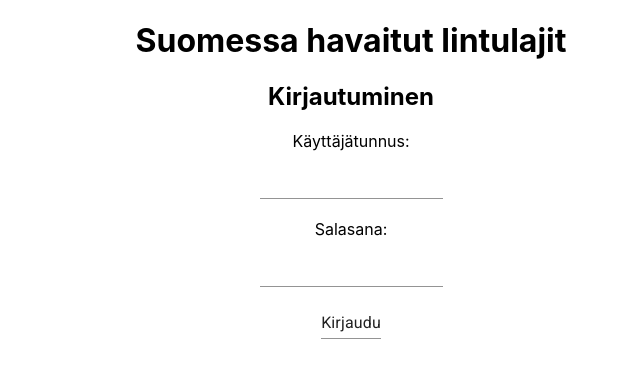
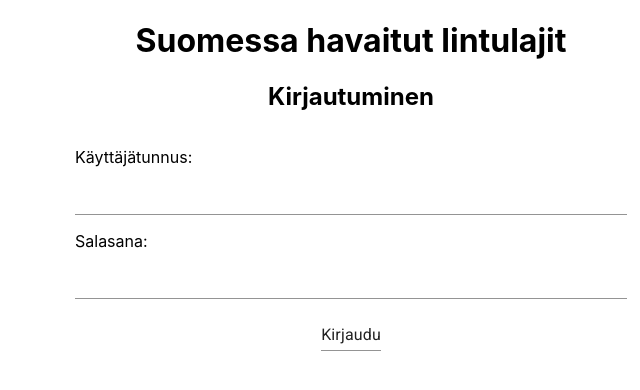
Before and after one commit to halarotu/birdlog-frontend, a React (Create React App) app: page /login in a window 1280 px wide. Shown: the top 390 px of the page, without its empty margins (289-929 px from the left). Built offline with nearby package versions, Linux system fonts and the light colour scheme; no server answers.

Commit message:
Use FormInputElements in Login page

```diff
--- a/src/components/Login.tsx
+++ b/src/components/Login.tsx
@@ -2,6 +2,7 @@ import {useState} from 'react'
 import {Redirect, Route} from 'react-router-dom'
 import {Input} from '@material-ui/core';
 import Cookies from 'universal-cookie'
+import { FormInputElement } from './FormInputElement';
 
 interface ILoginProps {
     authenticated: string,
@@ -50,15 +51,10 @@ export function Login(props: ILoginProps): JSX.Element {
     return (
       <form onSubmit={handleSubmit}>
         <h2>Kirjautuminen</h2>
-        <div className="FormElement">
-          <p>Käyttäjätunnus:</p>
-          <Input type="text" name="username" value={username} onChange={handleFormDataChange} />
-        </div>
-        <div className="FormElement">
-          <p>Salasana:</p>
-          <Input type="password" name="password" value={password} onChange={handleFormDataChange} />
-        </div>
-        <div>
+        <FormInputElement elementLabel='Käyttäjätunnus:' type='text' name='username' value={username} onChange={handleFormDataChange} />
+        <FormInputElement elementLabel='Salasana:' type='password' name='password' value={password} onChange={handleFormDataChange}/>
+        <div style={{clear: 'both'}}/>
+        <div style={{marginTop: '20px'}}>
           <Input type="submit" name="submit-button" value="Kirjaudu" />
         </div>
         {props.authenticated ?
```
